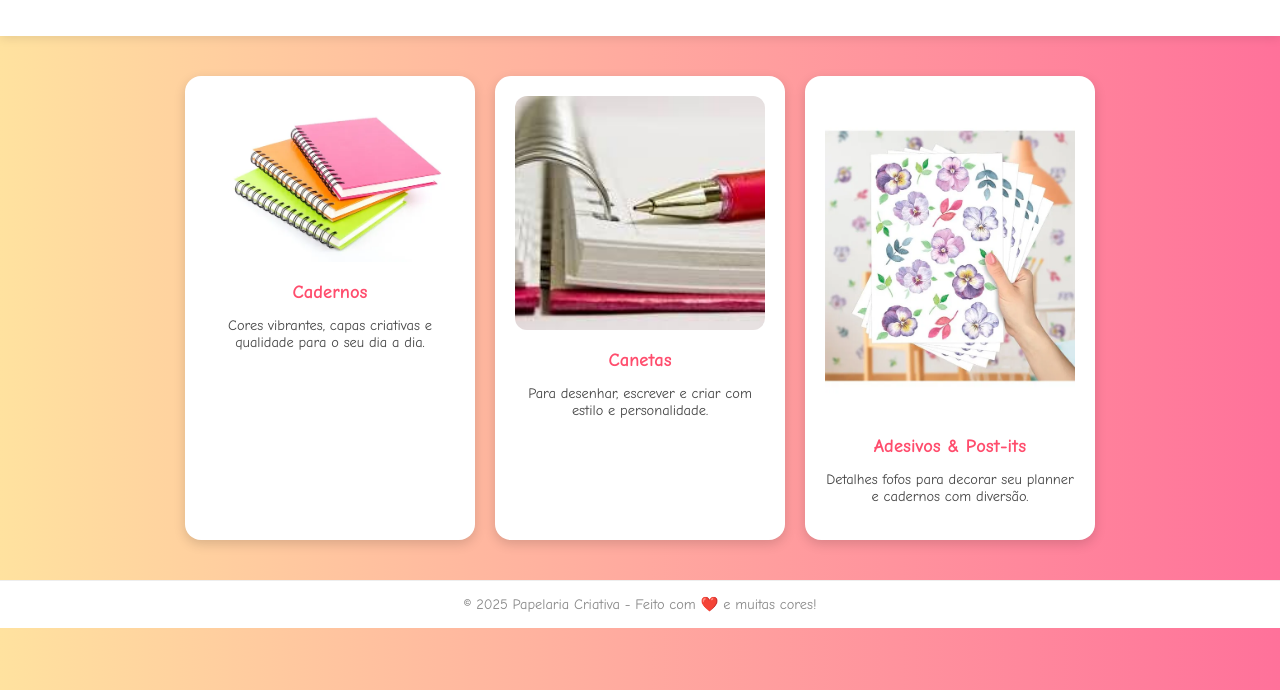
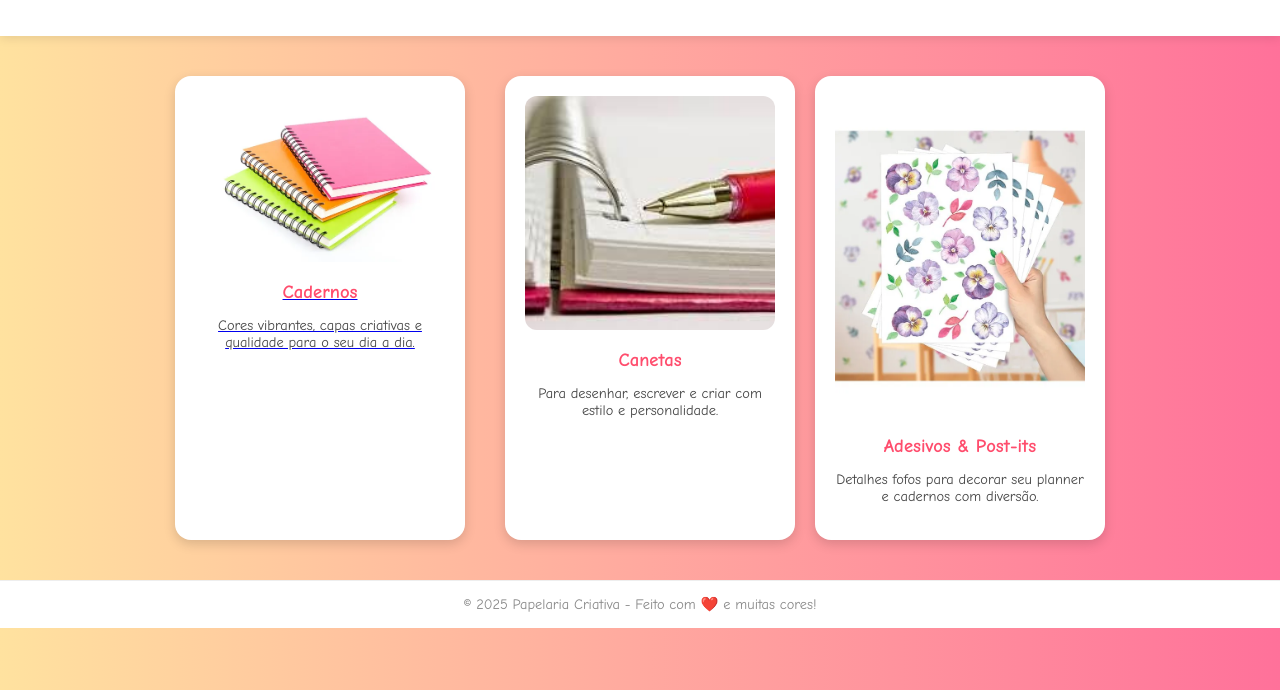
Before and after one commit to Patrocarlos/Meusite, a plain HTML site: page index.html in a window 1280 px wide. Shown: the part 110-800 px from the top of the page. Drawn offline with Linux system fonts and the light colour scheme.

Commit message:
Update index.html

```diff
--- a/index.html
+++ b/index.html
@@ -87,10 +87,13 @@
 
   <section class="produtos">
     <div class="card">
-     <img src="cadernos.jpg" alt="Cadernos coloridos"><h3>Cadernos</h3>
+      <a href="cadernos.html">
+     <img src="cadernos.jpg" alt="Cadernos coloridos">
+
+        <h3>Cadernos</h3>
       <p>Cores vibrantes, capas criativas e qualidade para o seu dia a dia.</p>
     </div>
-
+        </a>
     <div class="card">
      <img src="canetas.jpg" alt="Canetas coloridas"> <h3>Canetas</h3>
       <p>Para desenhar, escrever e criar com estilo e personalidade.</p>
```
